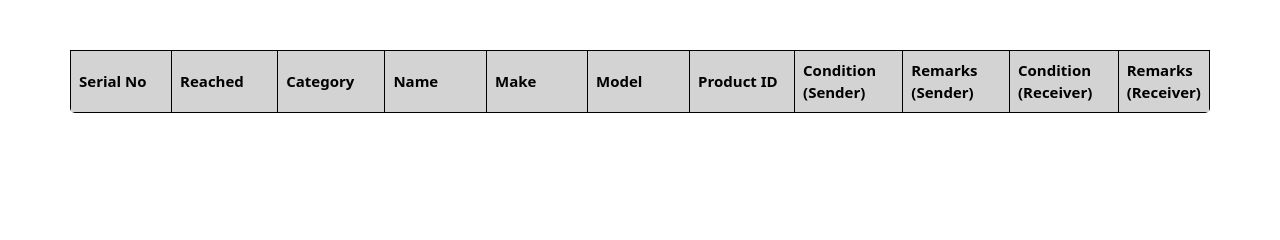
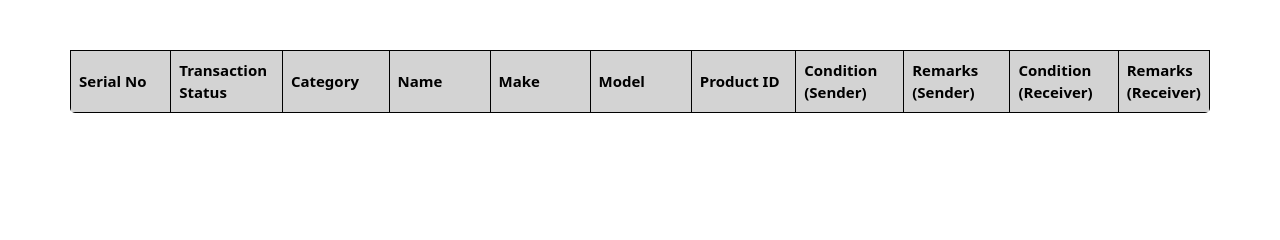
Before and after one commit to Faddi786/Inventory-Management-System, a Flask app: page /display_transaction_progess in a window 1280 px wide. Shown: the part 275-515 px from the top of the page. Run offline with Flask 3, Linux system fonts and the light colour scheme; data that the repository does not hold is empty; parts of the project's set-up code (start-up, migrations or seed data) failed here and were passed over.

Commit message:
Excel Updated, Stage Errorssss, Logout Solved,  Transaction Status Tafseer.

```diff
--- a/static/JS/historyform.js
+++ b/static/JS/historyform.js
@@ -88,7 +88,7 @@ var data;
                                     }
                                 }
                             } else {
-                                if (CompletionDateTime != 0 || CompletionDateTime != '-') {
+                                if (CompletionDateTime != 0 && CompletionDateTime != '-') {
                                     stage2 = 'Completed';
                                     stage3 = 'Completed'
                                     return;
--- a/static/JS/progressform.js
+++ b/static/JS/progressform.js
@@ -72,16 +72,16 @@ window.onload = function () {
                                     stage2 = 'Completed';
                                     stage3 = 'Disapproved';
                                     stage4 = 'Disapproved';
-                                    return;
+
 
                                 } else {
                                     stage2= 'Completed';
                                     stage3 = 'Completed';
-                                    return;
+
                                 }
                             }
                         } else {
-                            if (CompletionDateTime != 0 || CompletionDateTime != '-') {
+                            if (CompletionDateTime != 0 && CompletionDateTime != '-') {
                                 stage2 = 'Completed';
                                 stage3 = 'Completed'
                                 return;
@@ -150,7 +150,27 @@ window.onload = function () {
 
                 var statusCell = newRow.insertCell(1);
                 var statusLabel = document.createElement('label');
-                statusLabel.textContent = (row['CompletionDate'] == "-" | row['CompletionDate'] == 0) ? 'Rejected' : 'Accepted';
+                // statusLabel.textContent = (row['CompletionDate'] == "-" | row['CompletionDate'] == 0) ? 'Rejected' : 'Accepted';
+
+                if(row['ApprovalToSend']=='-'){
+                    // stage1
+                    statusLabel.textContent = 'Waiting For Approval to Send'
+                }else if(row['InitiationDate']!=0 && row['InitiationDate']!='-' && row['ApprovalToSend']==1 && row['Status']!='Rejected'){
+                    // stage2
+                    statusLabel.textContent = 'Waiting For Receival'
+                }else if(row['ApprovalToSend']==1 && row['Status']!='Rejected'){
+                    // stage3
+                    statusLabel.textContent = 'Waiting For Approval to Receive'
+                }
+                else if(row['ApprovalToSend']==1 && row['Status']=='Rejected'){
+                    // stage 3 Reject
+                    statusLabel.textContent = 'Rejected'
+                }
+                else{
+                    // stage4
+                    statusLabel.textContent = 'RUN NAHI HORA MEI'
+                }
+
                 statusCell.appendChild(statusLabel);
 
                 var productCategoryCell = newRow.insertCell(2);
--- a/static/JS/receiverform.js
+++ b/static/JS/receiverform.js
@@ -16,7 +16,7 @@ function logRowValues() {
         if (index !== 0) {
             var cells = row.querySelectorAll('td');
             var checkbox = cells[0].querySelector('input[type="checkbox"]');
-            if (checkbox.checked) {
+            // if (checkbox.checked) {
                 var conditionSelect = cells[9].querySelector('select[name="conditionReceiver"]');
                 var selectedCondition = conditionSelect ? conditionSelect.value : '';
 
@@ -33,7 +33,7 @@ function logRowValues() {
                 };
 
                 formObject.push(rowData);
-            }
+            // }
         }
     });
 
--- a/static/functions/adddeleteitem.py
+++ b/static/functions/adddeleteitem.py
@@ -1,7 +1,7 @@
 from flask import Flask, request, jsonify
 import pandas as pd
 
-app = Flask(_name_)
+app = Flask(__name__)
 
 def add_item():
     data = request.json
@@ -105,5 +105,5 @@ def deleteitem(data):
     else:
         return jsonify({'message': 'No matching item found in the database'})
 
-if _name_ == '_main_':
+if __name__ == '__main__':
     app.run(debug=True)
--- a/static/functions/receive_items.py
+++ b/static/functions/receive_items.py
@@ -88,7 +88,11 @@ def receive_approval_request_function(form_data):
             match_row_index = match_row.index[0]  # Assuming there's only one match
             excel_data.iloc[match_row_index, 13] = receiver_condition
             excel_data.iloc[match_row_index, 14] = receiver_remark
-            excel_data.iloc[match_row_index, 18] = current_datetime  # Assuming the 19th column is index 18
+            if(form_item['Reached']):
+                excel_data.iloc[match_row_index, 18] = current_datetime  # Assuming the 19th column is index 18
+            else:
+                excel_data.iloc[match_row_index, 19] = 'Rejected'  # Assuming the 19th column is index 18
+                excel_data.iloc[match_row_index, 18] = 0  # Assuming the 19th column is index 18
         else:
             print(f"No matching entry found for FormID: {form_no} and SerialNo: {serial_no}")
 
--- a/templates/transactionhistoryform.html
+++ b/templates/transactionhistoryform.html
@@ -63,7 +63,7 @@
                 <thead>
                     <tr>
                         <th>Serial</th>
-                        <th>Reached</th>
+                        <th>Transaction Status</th>
                         <th>Category</th>
                         <th>ID</th>
                         <th>Product Name</th>
--- a/templates/transactionprogressform.html
+++ b/templates/transactionprogressform.html
@@ -63,7 +63,7 @@
                 <thead>
                     <tr>
                         <th>Serial No</th>
-                        <th>Reached</th>
+                        <th>Transaction Status</th>
                         <th>Category</th>
                         <th>Name</th>
                         <th>Make</th>
```
Also changed, not shown: 3 other files.
